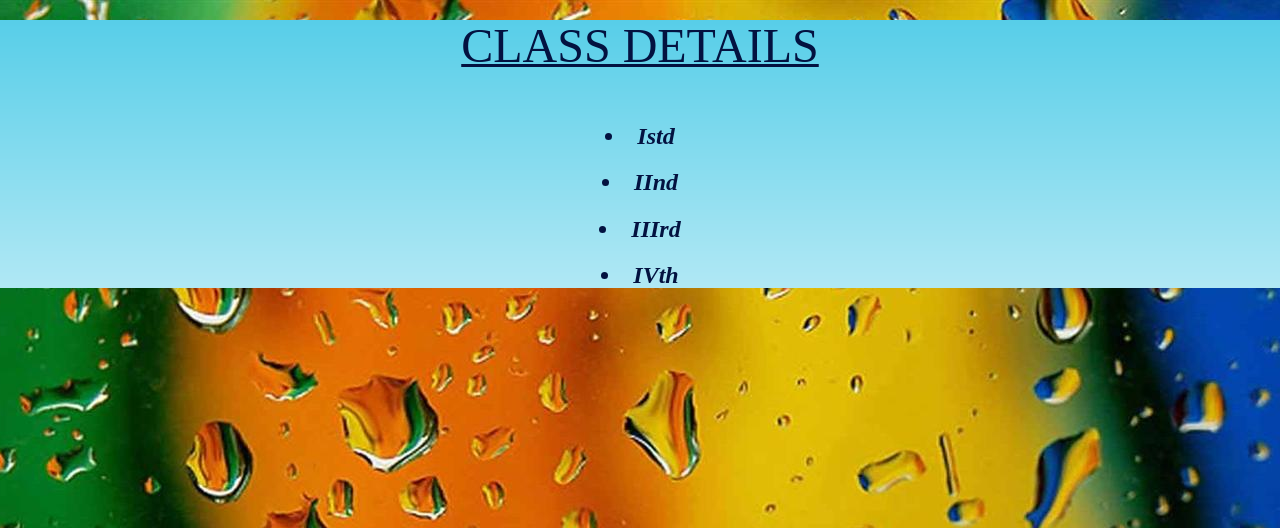
After one commit to Nishanth303/school-blog, a Django app: page /class_info/ in a window 1280 px wide. The commit adds this page. Shown: the top 528 px of the page. Run offline with Django 3.2, Linux system fonts and the light colour scheme; some libraries are stand-ins or nearby versions.

Commit message:
add info

```diff
--- a/blog/static/css/blog.css
+++ b/blog/static/css/blog.css
@@ -496,3 +496,10 @@
 	float: left;
 	color: #FAFAFA;
 }
+
+
+.class_info {
+	background:#fff url(../blog/background.gif) repeat-x center 0px;
+     color: #031240;
+    font-family: 'URW Chancery L';
+}
--- /dev/null
+++ b/blog/templates/blog/class_info.html
@@ -0,0 +1,36 @@
+
+{% load staticfiles %}
+
+<link rel="stylesheet" href="//maxcdn.bootstrapcdn.com/bootstrap/3.2.0/css/bootstrap.min.css">
+        <link rel="stylesheet" href="//maxcdn.bootstrapcdn.com/bootstrap/3.2.0/css/bootstrap-theme.min.css">
+        <link rel="stylesheet" href="{% static 'css/blog.css' %}">
+        <link href="//fonts.googleapis.com/css?family=Lobster&subset=latin,latin-ext" rel="stylesheet" type="text/css">
+
+          <meta name="viewport" content="width=device-width, initial-scale=1">
+  <link rel="stylesheet"
+href="http://maxcdn.bootstrapcdn.com/bootstrap/3.3.6/css/bootstrap.min.css">
+  <script src="https://ajax.googleapis.com/ajax/libs/jquery/1.12.4/jquery.min.js"></script>
+  <script src="http://maxcdn.bootstrapcdn.com/bootstrap/3.3.6/js/bootstrap.min.js"></script>
+
+
+  <meta charset="utf-8">
+  <meta http-equiv="X-UA-Compatible" content="IE=edge,chrome=1">
+
+  <link rel="stylesheet" href="css/style.css">
+
+<div class="class_info">
+<style>
+table, th, td {
+    border: 0px solid black;
+}
+</style>
+
+
+ <h1><center><u><font size="50">CLASS DETAILS</u></h1></font></center>
+ <br>
+
+ <center><h3><b><i><li>Istd</a></li></h1>
+ <h3><b><i><li>IInd</li></h1>
+ <h3><b><i><li>IIIrd</li></h1>
+ <h3><b><i><li>IVth</li></h1>
+ </div>
--- a/blog/templates/blog/home_page.html
+++ b/blog/templates/blog/home_page.html
@@ -43,7 +43,7 @@
       <li class="#"><a href="/">Home</a></li>
       <li><a href="{% url 'about' %}">About Us</a></li>
       <li><a href="{% url 'event' %}">Event</a></li>
-      <li><a href="{% url 'class_a' %}">School Calendar</a></li>
+      <li><a href="{% url 'calendar' %}">School Calendar</a></li>
       <li><a href="{% url 'contact' %}">Contact us</a></li>
     </ul>
 
--- a/blog/urls.py
+++ b/blog/urls.py
@@ -10,5 +10,5 @@
     url(r'^class_a/$', views.class_a, name='class_a'),
     url(r'^login/$', views.login, name='login'),
     url(r'^login_submit/$', views.login_submit, name='login_submit'),
-    url(r'^index/$', views.index, name='index'),
+    url(r'^class_info/$', views.class_info, name='class_info'),
 ]
--- a/blog/views.py
+++ b/blog/views.py
@@ -1,8 +1,10 @@
 from django.shortcuts import render
 from django.contrib.auth import authenticate
+from django.http import HttpResponseRedirect
 from django.utils import timezone
 from .models import Post
 from django.core.mail import send_mail
+from django.shortcuts import get_object_or_404
 
 # Create your views here.
 def home_page(request):
@@ -38,7 +40,7 @@
 		# the password verified for the user
 			if user.is_active:
 				context['message'] = "User is valid, active and authenticated"
-				return render (request,'index.html',context)
+				return render (request,'class_info.html',context)
 			else:
 					context['message']= "The password is valid, but the account has been disabled!"
 	else:
@@ -47,5 +49,5 @@
 
 	return render (request,'login.html',context)
 
-def index (request):
-	return render(request, 'blog/index.html')
+def class_info (request):
+	return render(request, 'blog/class_info.html')
```
Also changed, not shown: blog/templates/blog/login.html (+23 -23 lines), blog/templates/blog/index.html (deleted), 2 other files.
